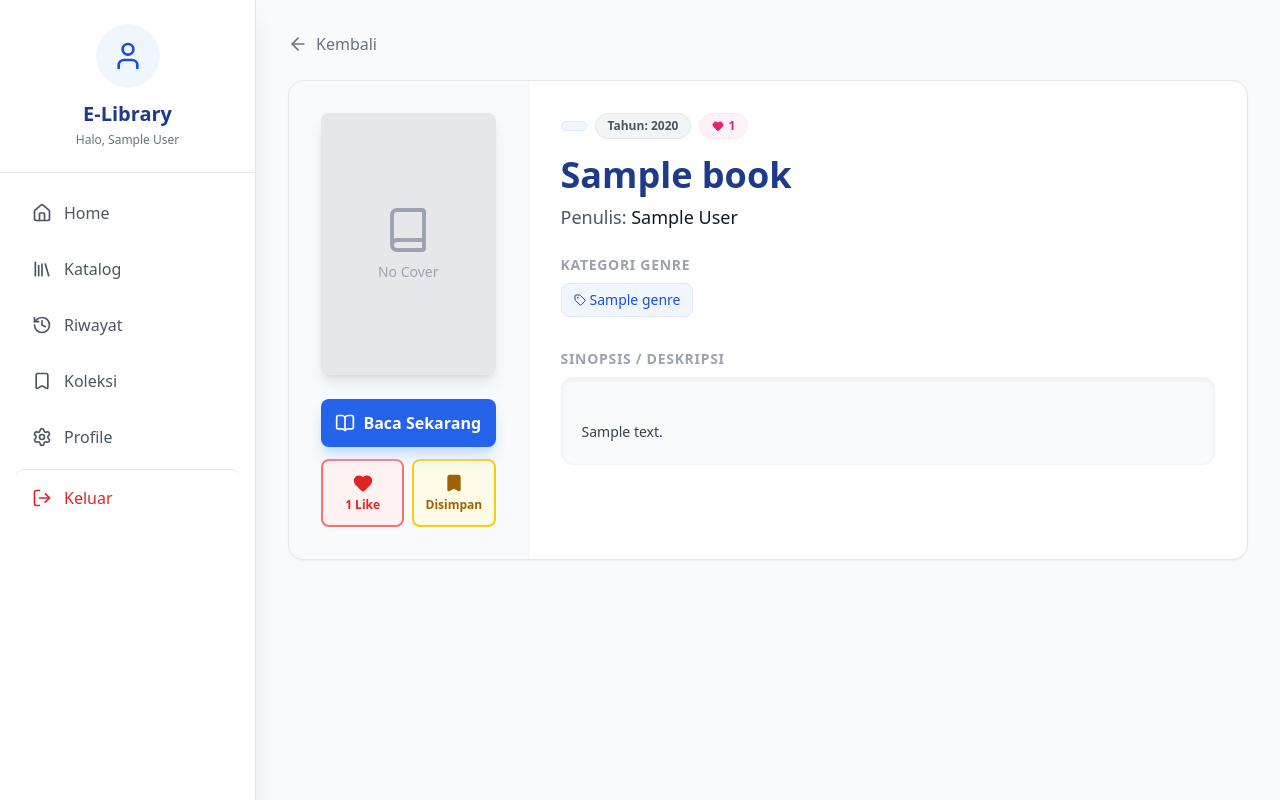
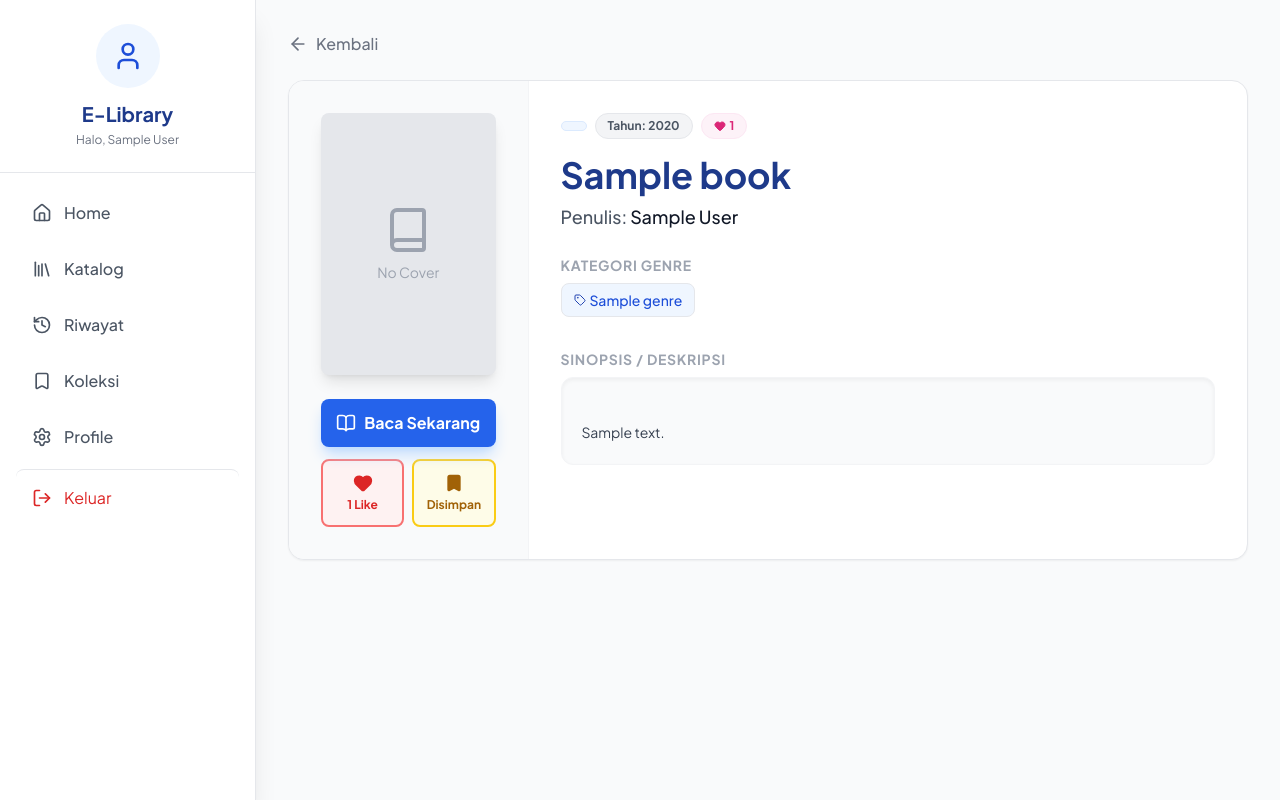
Before and after one commit to avsnaelfrb/UAS-Pemrog-web, a PHP site: page /Frontend/detail.php?id=1 in a window 1280 px wide. Run offline with PHP 8.4, Linux system fonts and the light colour scheme; the visitor is signed in with stand-in values (Sample User, id 1); tables that the repository leaves empty hold one stand-in row (values such as "Sample post"); some libraries are stand-ins or nearby versions.

Commit message:
docs: refactor font styling

```diff
--- a/Frontend/detail.php
+++ b/Frontend/detail.php
@@ -118,14 +118,19 @@
     <title>Detail: <?= htmlspecialchars($book['title']) ?></title>
     <script src="https://cdn.tailwindcss.com"></script>
     <script src="https://unpkg.com/lucide@latest"></script>
+    <link href="https://fonts.googleapis.com/css2?family=Plus+Jakarta+Sans:wght@400;500;600;700;800&display=swap" rel="stylesheet">
     <style>
+        body {
+            font-family: 'Plus Jakarta Sans';
+        }
+
         .sidebar-transition {
             transition: transform 0.3s ease-in-out;
         }
     </style>
 </head>
 
-<body class="bg-gray-50 font-sans">
+<body class="bg-gray-50">
 
     <?php if ($msg_action): ?>
         <div onclick="this.remove()" class="fixed top-4 right-4 bg-gray-800 text-white px-6 py-3 rounded-lg shadow-lg z-50 cursor-pointer animate-bounce flex items-center gap-2 border border-gray-700">
```
